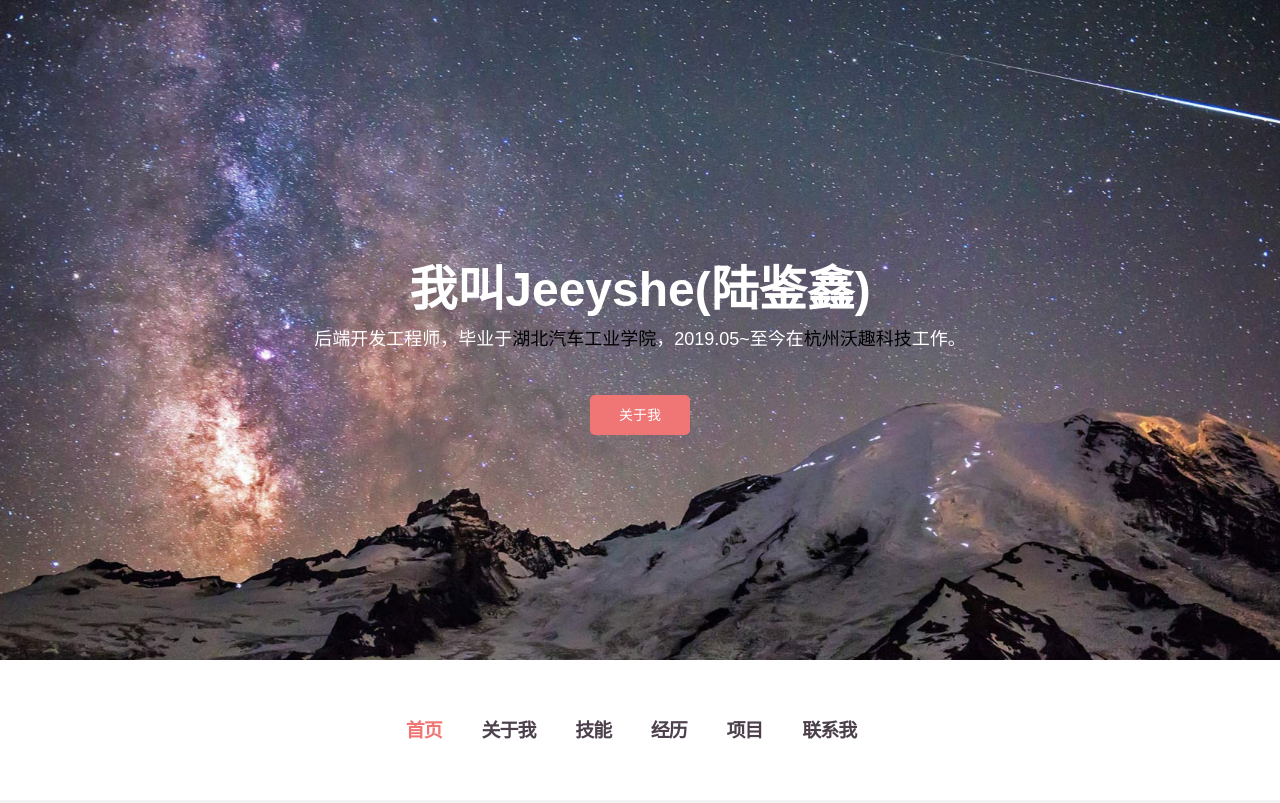
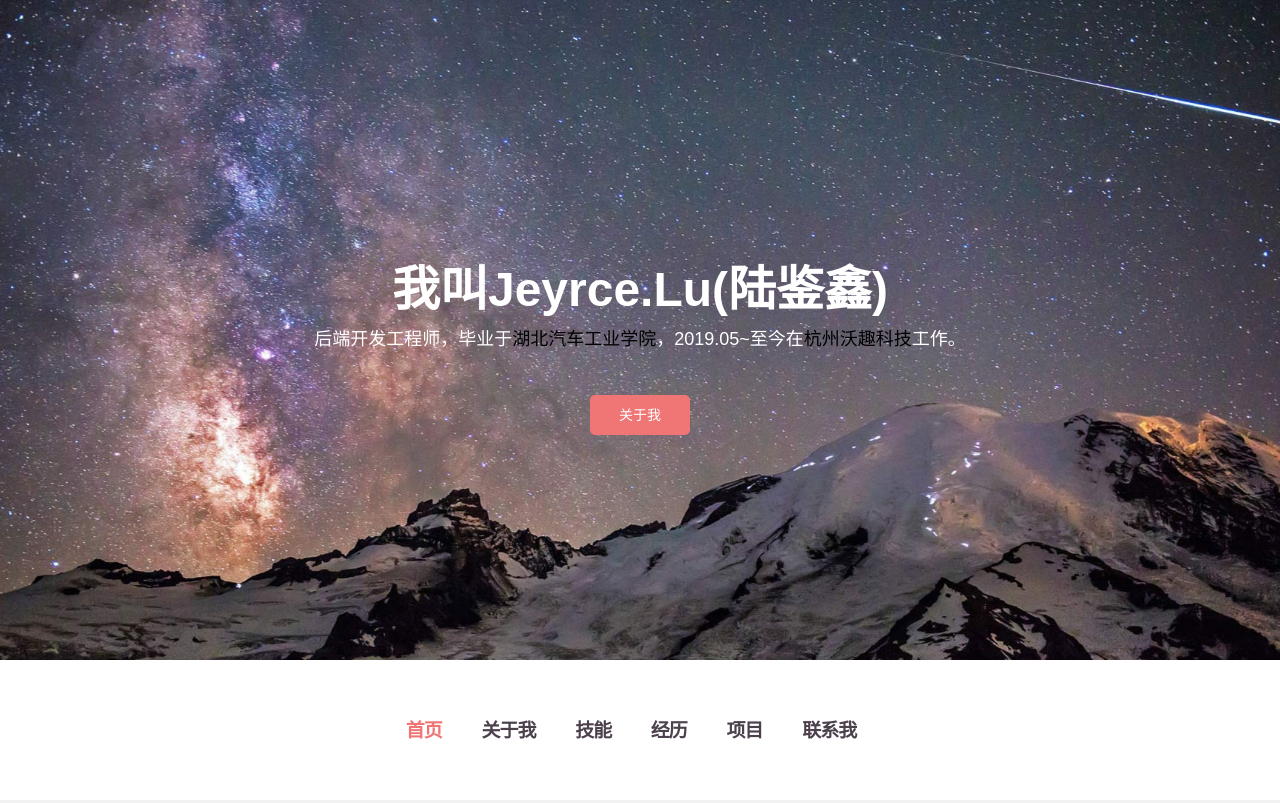
Before and after one commit to Jeyrce/me, a plain HTML site: page index.html in a window 1280 px wide. Shown: the top 803 px of the page. Drawn offline with Linux system fonts and the light colour scheme.

Commit message:
更新名称

```diff
--- a/index.html
+++ b/index.html
@@ -59,7 +59,7 @@
             </div>
             <!--      轮播图文字部分      -->
             <div class="bannerText container">
-                <h1>我叫Jeeyshe(陆鉴鑫)</h1>
+                <h1>我叫Jeyrce.Lu(陆鉴鑫)</h1>
                 <p>后端开发工程师，毕业于<a href="http://www.huat.edu.cn/" target="_blank">湖北汽车工业学院</a>，2019.05~至今在<a href="http://www.woqutech.com/" target="_blank">杭州沃趣科技</a>工作。</p>
                 <a href="#aboutme" class="mbnt">关于我</a>
             </div>
```
